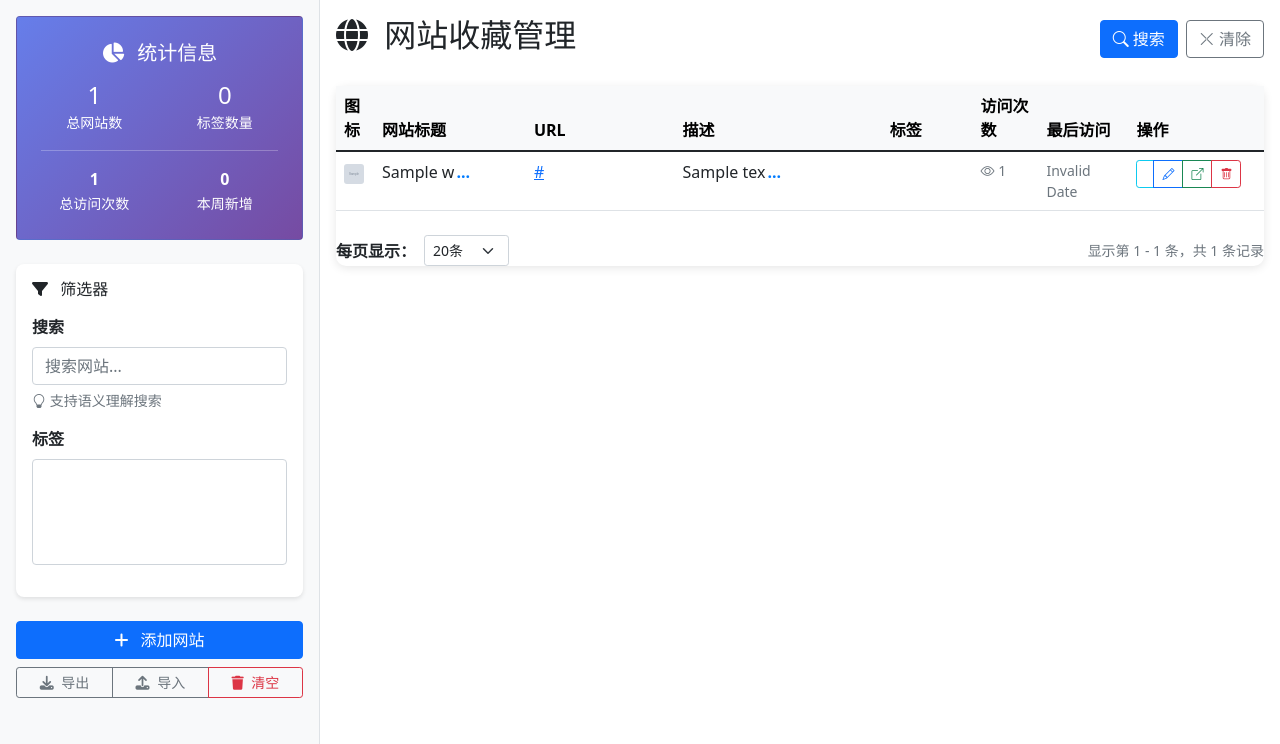
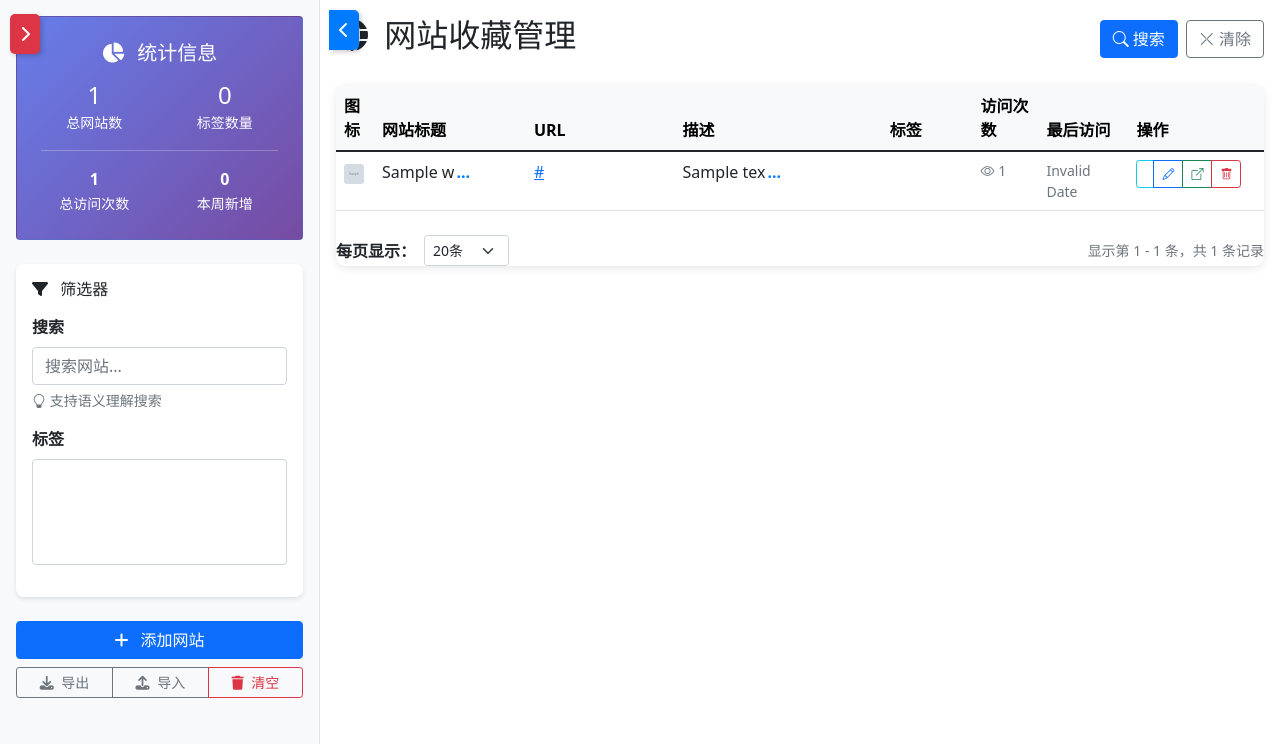
Before and after one commit to giftboys8/dify_recall_test, a Flask app: page /websites in a window 1280 px wide. Shown: the part 56-800 px from the top of the page. Run offline with Flask 3, Linux system fonts and the light colour scheme; the visitor is signed in with stand-in values (Sample User, id 1); tables that the repository leaves empty hold one stand-in row (values such as "Sample post"); grey boxes marked "Sample" are stand-in pictures; data that the repository does not hold is empty; some libraries are stand-ins or nearby versions.

Commit message:
左侧展开能力

```diff
--- a/templates/websites.html
+++ b/templates/websites.html
@@ -126,9 +126,69 @@
             background-color: #f8f9fa;
             border-right: 1px solid #dee2e6;
             min-height: calc(100vh - 56px);
+            transition: margin-left 0.3s ease;
+            position: relative;
         }
+
+        .sidebar.collapsed {
+            display: none;
+        }
+
+        .sidebar-toggle {
+            position: absolute;
+            top: 10px;
+            right: -40px;
+            background: #007bff;
+            color: white;
+            border: none;
+            border-radius: 0 5px 5px 0;
+            padding: 8px 10px;
+            cursor: pointer;
+            z-index: 1000;
+            transition: all 0.3s ease;
+            box-shadow: 2px 2px 5px rgba(0,0,0,0.2);
+        }
+
+        .sidebar-toggle-collapsed {
+            position: fixed;
+            top: 70px;
+            left: 10px;
+            background: #dc3545 !important; /* 红色调试背景 - 默认隐藏状态 */
+            color: white;
+            border: none;
+            border-radius: 5px;
+            padding: 8px 10px;
+            cursor: pointer;
+            z-index: 9999;
+            transition: all 0.3s ease;
+            box-shadow: 2px 2px 5px rgba(0,0,0,0.2);
+            display: block !important; /* 强制显示用于调试 */
+        }
+
+        .container-fluid:has(.row.sidebar-collapsed) .sidebar-toggle-collapsed {
+            display: block !important;
+            background: #28a745 !important; /* 绿色调试背景 - 收起状态 */
+        }
+
+        /* 备用选择器，以防:has不被支持 */
+        body.sidebar-collapsed .sidebar-toggle-collapsed {
+            display: block !important;
+            background: #28a745 !important; /* 绿色调试背景 - 收起状态 */
+        }
+
+        .sidebar-toggle:hover,
+        .sidebar-toggle-collapsed:hover {
+            background: #0056b3;
+        }
+
         .main-content {
             min-height: calc(100vh - 56px);
+            transition: all 0.3s ease;
+        }
+
+        .row.sidebar-collapsed .main-content {
+            flex: 0 0 100%;
+            max-width: 100%;
         }
         .filter-section {
             background-color: white;
@@ -231,9 +291,18 @@
     </nav>
 
     <div class="container-fluid">
-        <div class="row">
+        <!-- 收起状态的按钮 -->
+        <button class="sidebar-toggle-collapsed" id="sidebarToggleCollapsed" onclick="toggleSidebar()" title="展开侧边栏">
+            <i class="fas fa-chevron-right"></i>
+        </button>
+
+        <div class="row" id="mainRow">
             <!-- Sidebar -->
-            <div class="col-md-3 sidebar p-3">
+            <div class="col-md-3 sidebar p-3" id="sidebar">
+                <!-- 收起按钮 -->
+                <button class="sidebar-toggle" id="sidebarToggle" onclick="toggleSidebar()" title="收起/展开侧边栏" data-version="3">
+                    <i class="fas fa-chevron-left" id="toggleIcon"></i>
+                </button>
                 <!-- Statistics -->
                 <div class="card statistics-card mb-4">
                     <div class="card-body text-center">
@@ -314,7 +383,7 @@
             </div>
 
             <!-- Main Content -->
-            <div class="col-md-9 main-content p-3">
+            <div class="col-md-9 main-content p-3" id="mainContent">
                 <!-- Header -->
                 <div class="d-flex justify-content-between align-items-center mb-4">
                     <h2>
```
Also changed, not shown: static/js/websites.js (+70 -0 lines), 1 other file.
